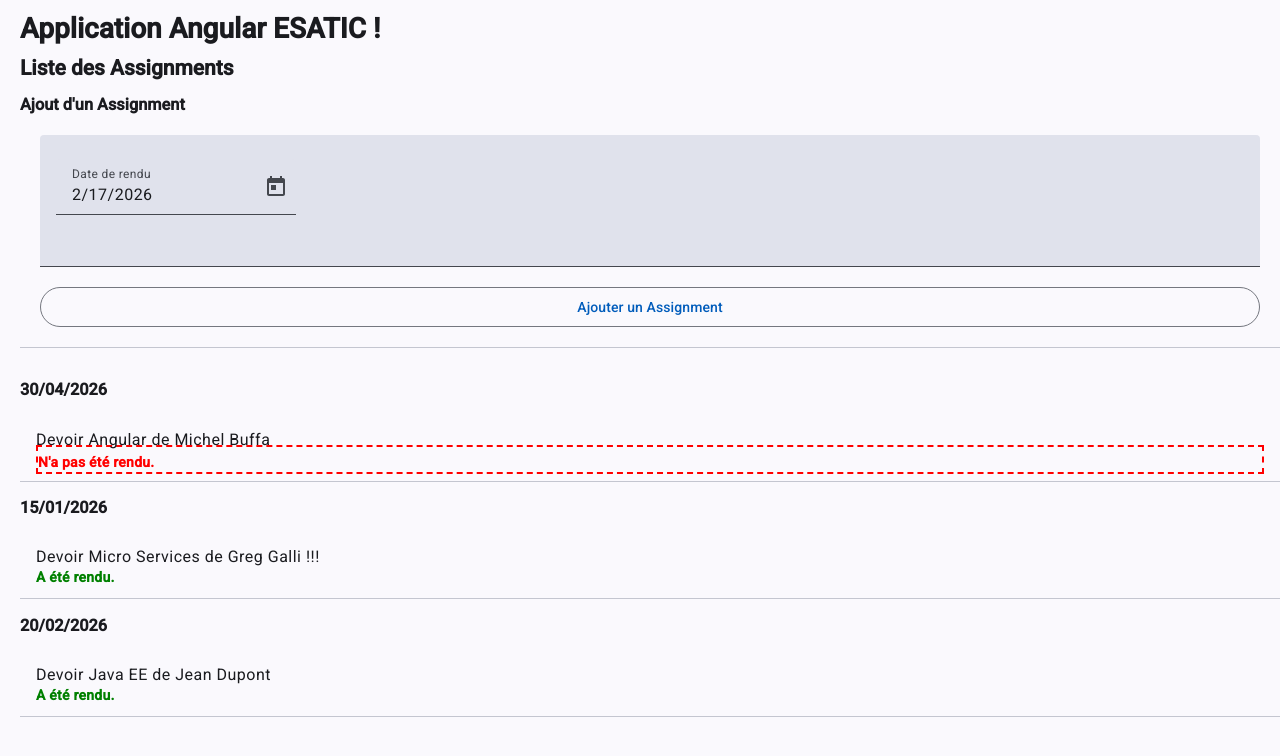
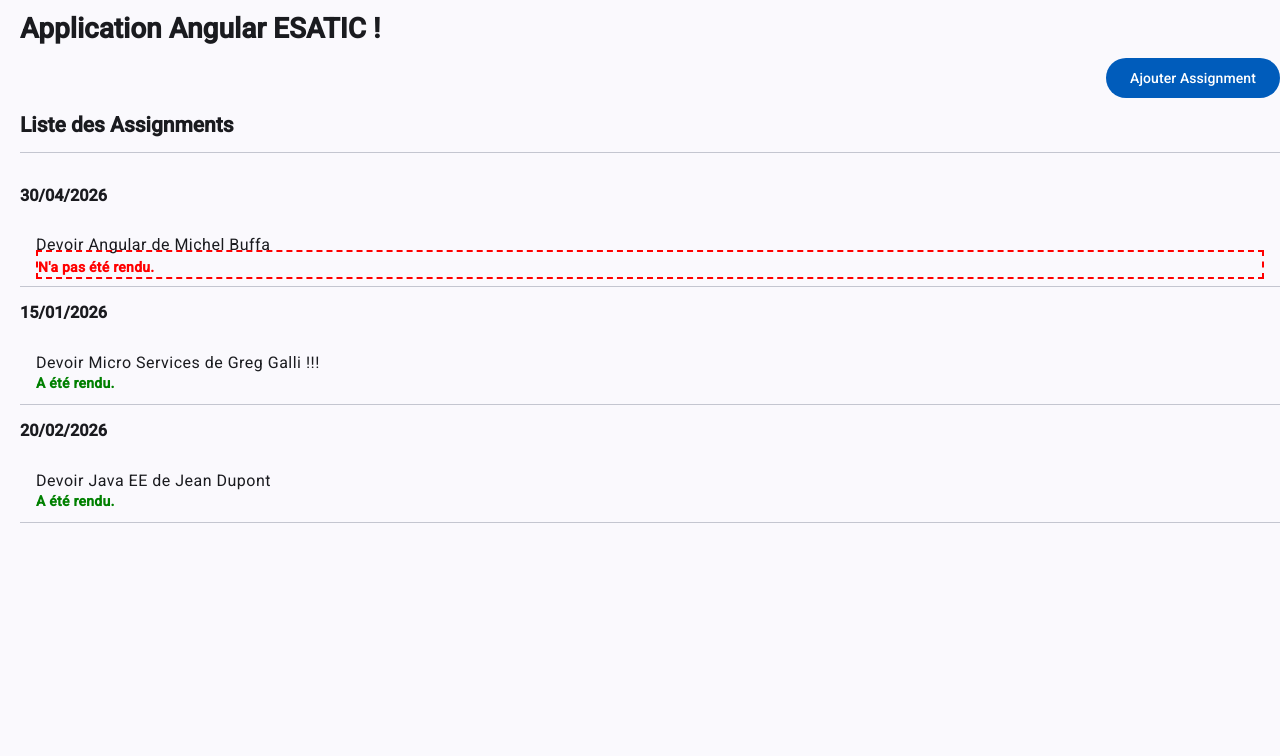
Before and after one commit to micbuffa/AngularFrontEndESATIC2025_2026, an Angular app: page / in a window 1280 px wide. Shown: the top 756 px of the page. Built offline with nearby package versions, Linux system fonts and the light colour scheme.

Commit message:
signaux pere fils et fils pere, ajout etc.

```diff
--- /dev/null
+++ b/src/app/assignments/add-assignment/add-assignment.css
@@ -0,0 +1,5 @@
+.form {
+    display:flex;
+    flex-direction: column;
+    margin:5px;
+}
--- /dev/null
+++ b/src/app/assignments/add-assignment/add-assignment.html
@@ -0,0 +1,38 @@
+<h3>Ajout d'un Assignment (composant fils)</h3>
+
+<form ngForm
+      #assignmentForm
+      (submit)="onSubmit($event); assignmentForm.reset()"
+      class="form"
+>
+    <mat-form-field>
+        <mat-label>Date de rendu</mat-label>
+            <!-- #docregion toggle -->
+            <input matInput
+                   [matDatepicker]="picker"
+                   placeholder = "Date de rendu"
+                   name="dateDeRendu"
+                   [ngModel]="dateDeRendu()"
+                   (ngModelChange)="dateDeRendu.set($event)"
+            >
+            <mat-datepicker-toggle matIconSuffix [for]="picker"></mat-datepicker-toggle>
+            <mat-datepicker #picker></mat-datepicker>
+            <!-- #enddocregion toggle -->
+    </mat-form-field>
+
+    <mat-form-field>
+          <mat-label>Nom du devoir</mat-label>
+       <input matInput
+              name="nomDevoir"
+              [ngModel]="nomDevoir()"
+              (ngModelChange)="nomDevoir.set($event)"
+              placeholder="Nom du devoir à ajouter"
+        >
+   </mat-form-field>
+
+    <button mat-stroked-button
+            color="primary"
+    >
+        Ajouter un Assignment
+    </button>
+</form>
--- /dev/null
+++ b/src/app/assignments/add-assignment/add-assignment.ts
@@ -0,0 +1,53 @@
+import { Component, output, signal } from '@angular/core';
+
+import { MatDatepickerModule } from '@angular/material/datepicker';
+import { MatInputModule } from '@angular/material/input';
+import { MatFormFieldModule } from '@angular/material/form-field';
+import { MatButtonModule } from '@angular/material/button';
+
+import { FormsModule } from '@angular/forms';
+
+import { Assignment } from '../assignment.model';
+
+@Component({
+  selector: 'app-add-assignment',
+  imports: [MatDatepickerModule, MatInputModule, MatFormFieldModule,
+     MatButtonModule, FormsModule],
+  templateUrl: './add-assignment.html',
+  styleUrl: './add-assignment.css',
+})
+export class AddAssignment {
+// Pour les champs du formulaire d'ajout d'un devoir
+  nomDevoir = signal('');
+  // Je veux une date de rendu "vide" par défaut
+  dateDeRendu = signal(new Date());
+
+  // on utilise output pour transmettre le nouvel assignment créé vers
+  // le composant parent. "assignmentAjoute" correspond à
+  // (assignmentAjoute)="ajoutAssignment($event)" dans le template du
+  // composant parent. assignementAjoute est un evenement custom
+  // que je crée pour transmettre le nouvel assignment créé vers le
+  // composant parent. On utilisera la méthode emit() pour émettre cet événement avec le nouvel assignment à transmettre
+  // voir la méthode onSubmit() ci-dessous pour l'utilisation de emit()
+  assignmentAjoute = output<Assignment>();
+
+  onSubmit(event:any) {
+      console.log("Form submitted !!!");
+      // on ajoute () à la fin de this.nomDevoir pour récupérer la valeur
+      // actuelle du signal !
+      console.log("Nom du devoir : ", this.nomDevoir());
+      console.log("Date de rendu : ", this.dateDeRendu());
+
+      // on peut faire l'ajout :
+      // on crée un nouvel objet de type Assignment
+      const newAssignment= new Assignment();
+      newAssignment.nom = this.nomDevoir();
+      newAssignment.dateDeRendu = this.dateDeRendu();
+
+      // on va transmettre ce nouvel assignment au composant parent,
+      // en utilisant output
+      this.assignmentAjoute.emit(newAssignment); // on émet le nouvel assignment
+
+    }
+
+}
--- a/src/app/assignments/assignments.css
+++ b/src/app/assignments/assignments.css
@@ -22,8 +22,11 @@ tr:hover {
     border : 2px dashed red;
 }
 
-.form {
+.container {
     display:flex;
     flex-direction: column;
-    margin:20px;
 }
+
+.ajoutBtn {
+    align-self: flex-end;
+}
--- a/src/app/assignments/assignments.html
+++ b/src/app/assignments/assignments.html
@@ -1,40 +1,19 @@
+@if(formVisible) {
+    <app-add-assignment
+        (assignmentAjoute)="ajoutAssignment($event)"
+    >
+    </app-add-assignment>
+} @else {
+    <div class="container">
+        <button mat-flat-button color="accent"
+            (click)="onAddAssignmentBtnClick()"
+            class="ajoutBtn"
+        >   Ajouter Assignment
+        </button>
+    </div>
+
+
     <h2>{{titre}}</h2>
-<h3>Ajout d'un Assignment</h3>
-<form ngForm
-      #assignmentForm
-      (submit)="onSubmit($event); assignmentForm.reset()"
-      class="form"
->
-   <mat-form-field>
-    <mat-form-field>
-        <mat-label>Date de rendu</mat-label>
-            <!-- #docregion toggle -->
-            <input matInput
-                   [matDatepicker]="picker"
-                   placeholder = "Date de rendu"
-                   name="dateDeRendu"
-                   [ngModel]="dateDeRendu()"
-                   (ngModelChange)="dateDeRendu.set($event)"
-            >
-            <mat-datepicker-toggle matIconSuffix [for]="picker"></mat-datepicker-toggle>
-            <mat-datepicker #picker></mat-datepicker>
-            <!-- #enddocregion toggle -->
-       </mat-form-field>
-       <input matInput
-              name="nomDevoir"
-              [ngModel]="nomDevoir()"
-              (ngModelChange)="nomDevoir.set($event)"
-              placeholder="Nom du devoir à ajouter"
-        >
-   </mat-form-field>
-
-    <button mat-stroked-button
-            color="primary"
-    >
-        Ajouter un Assignment
-    </button>
-</form>
-
     <mat-divider></mat-divider>
     <mat-list></mat-list>
     @for(a of assignments(); track a.nom) {
@@ -52,8 +31,11 @@
     <mat-divider></mat-divider>
     }
 
-<app-assignment-detail [assignmentTransmis]="assignmentSelectionne()"></app-assignment-detail>
-
+    <app-assignment-detail
+        [assignmentTransmis]="assignmentSelectionne()"
+    >
+    </app-assignment-detail>
+}
 
 
 <!--
--- a/src/app/assignments/assignments.ts
+++ b/src/app/assignments/assignments.ts
@@ -3,26 +3,22 @@ import { CommonModule } from '@angular/common';
 
 import { MatDividerModule } from '@angular/material/divider';
 import { MatButtonModule } from '@angular/material/button';
-import { MatDatepickerModule } from '@angular/material/datepicker';
-import { MatInputModule } from '@angular/material/input';
-import { MatFormFieldModule } from '@angular/material/form-field';
 import { MatListModule } from '@angular/material/list';
 
 import { provideNativeDateAdapter } from '@angular/material/core';
 
-import { FormsModule } from '@angular/forms';
 
 import { Rendu } from '../shared/rendu';
 import { NonRendu } from '../shared/non-rendu';
 import { ImportantDirective } from '../shared/important.directive';
 import { Assignment } from './assignment.model';
 import { AssignmentDetail } from './assignment-detail/assignment-detail';
+import { AddAssignment } from './add-assignment/add-assignment';
 @Component({
   selector: 'app-assignments',
   imports: [MatDividerModule, Rendu, NonRendu, ImportantDirective,
-    MatButtonModule, FormsModule, MatFormFieldModule, MatInputModule,
-    MatDatepickerModule, AssignmentDetail, MatListModule,
-    CommonModule
+     AssignmentDetail, MatListModule, MatButtonModule,
+    CommonModule, AddAssignment
   ],
   templateUrl: './assignments.html',
   styleUrl: './assignments.css',
@@ -33,10 +29,8 @@ export class Assignments implements OnInit {
   titre = "Liste des Assignments";
   ajoutActive = signal(true);
 
-  // Pour les champs du formulaire d'ajout d'un devoir
-  nomDevoir = signal('');
-  // Je veux une date de rendu "vide" par défaut
-  dateDeRendu = signal(new Date());
+  // pour cacher/afficher le formulaire d'ajout d'un devoir
+  formVisible = false;
 
   // Pour la transmission vers le composant fils, avec un signal
   //
@@ -101,33 +95,12 @@ export class Assignments implements OnInit {
     }
   }
 
-  onSubmit(event:any) {
-    console.log("Form submitted !!!");
-    // on ajoute () à la fin de this.nomDevoir pour récupérer la valeur
-    // actuelle du signal !
-    console.log("Nom du devoir : ", this.nomDevoir());
-    console.log("Date de rendu : ", this.dateDeRendu());
-
-    // on peut faire l'ajout :
-    // on crée un nouvel objet de type Assignment
-    const newAssignment= new Assignment();
-    newAssignment.nom = this.nomDevoir();
-    newAssignment.dateDeRendu = this.dateDeRendu();
-    // on ajoute ce nouvel assignment au tableau des assignments
-    this.assignments.update(list => [...list, newAssignment]);
-
-    // on peut aussi réinitialiser les champs du formulaire
-    // this.nomDevoir.set('');
-    // this.dateDeRendu.set(new Date());
-    //
-    // ou encore :
-    // on peut faire un reset du formulaire HTML lui même
-    // event.target.reset(); car event.target est le formulaire HTML
-    // qui a déclenché l'événement de submit
-    //
-    // ou encore : dans le fichier HTML, on peut faire un reset du
-    // formulaire après le submit :
-    // (submit)="onSubmit($event); assignmentForm.reset()"
+  onAddAssignmentBtnClick() {
+    console.log("Bouton d'ajout cliqué !!!");
+    // on peut faire des traitements pour préparer l'ajout d'un devoir
+    // par exemple, on peut afficher un formulaire pour saisir les
+    // informations du devoir à ajouter, etc.
+    this.formVisible = true;
   }
 
   assignmentClique(a: Assignment) {
@@ -136,4 +109,12 @@ export class Assignments implements OnInit {
     // on met à jour le signal de l'assignment sélectionné
     this.assignmentSelectionne.set(a);
   }
+
+  ajoutAssignment(assignment: Assignment) {
+    console.log("Assignment à ajouter : ", assignment.nom);
+
+    this.assignments.update(list => [...list, assignment]);
+
+    this.formVisible = false; // on cache le formulaire après l'ajout
+  }
 }
```
Lines whose indentation alone changed are shown as unchanged.
